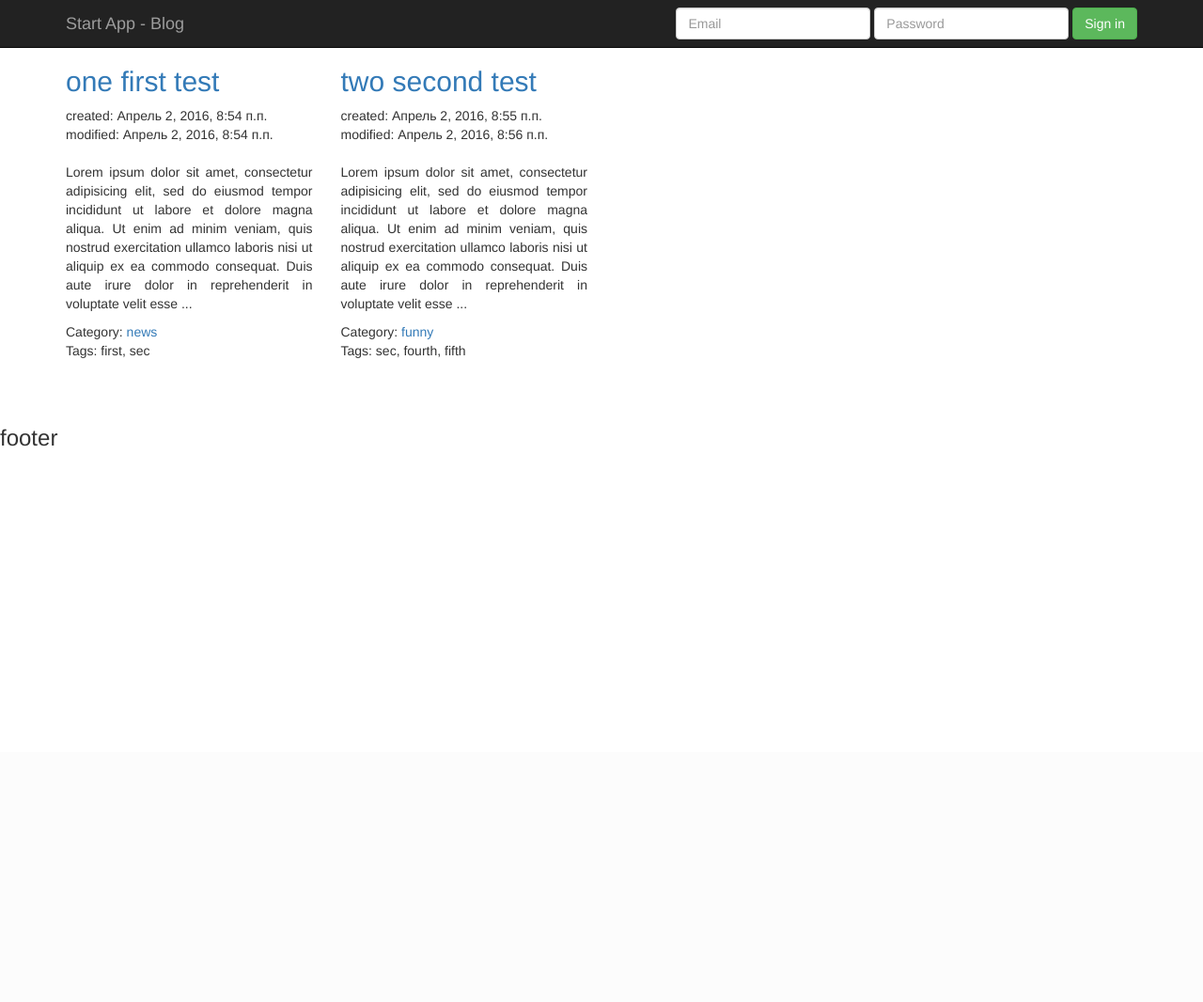
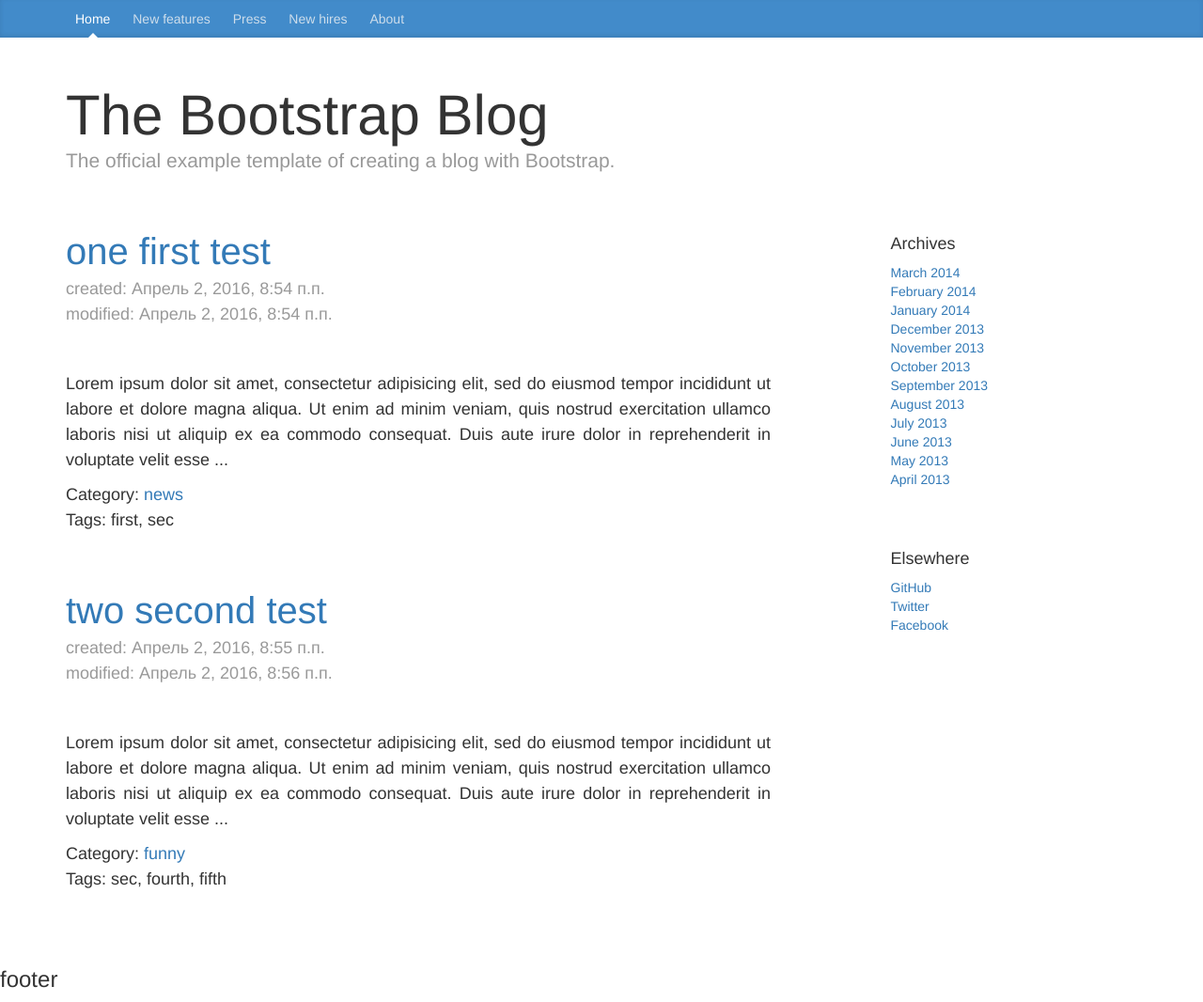
Before and after one commit to alexxxmen/Odjooo, a Django app: page / in a window 1280 px wide. Shown: the whole page at 94% size. Before the commit the page ends 475 px from the top, so only its background shows below. Run offline with Django 3.2, Linux system fonts and the light colour scheme; data comes from the database, SQL or seed files in the repository; some libraries are stand-ins or nearby versions.

Commit message:
template notes

```diff
--- a/static/blog/css/style.css
+++ b/static/blog/css/style.css
@@ -0,0 +1,166 @@
+/*
+ * Globals
+ */
+
+body {
+  font-family: Georgia, "Times New Roman", Times, serif;
+  color: #555;
+}
+
+h1, .h1,
+h2, .h2,
+h3, .h3,
+h4, .h4,
+h5, .h5,
+h6, .h6 {
+  margin-top: 0;
+  font-family: "Helvetica Neue", Helvetica, Arial, sans-serif;
+  font-weight: normal;
+  color: #333;
+}
+
+
+/*
+ * Override Bootstrap's default container.
+ */
+
+@media (min-width: 1200px) {
+  .container {
+    width: 970px;
+  }
+}
+
+
+/*
+ * Masthead for nav
+ */
+
+.blog-masthead {
+  background-color: #428bca;
+  -webkit-box-shadow: inset 0 -2px 5px rgba(0,0,0,.1);
+          box-shadow: inset 0 -2px 5px rgba(0,0,0,.1);
+}
+
+/* Nav links */
+.blog-nav-item {
+  position: relative;
+  display: inline-block;
+  padding: 10px;
+  font-weight: 500;
+  color: #cdddeb;
+}
+.blog-nav-item:hover,
+.blog-nav-item:focus {
+  color: #fff;
+  text-decoration: none;
+}
+
+/* Active state gets a caret at the bottom */
+.blog-nav .active {
+  color: #fff;
+}
+.blog-nav .active:after {
+  position: absolute;
+  bottom: 0;
+  left: 50%;
+  width: 0;
+  height: 0;
+  margin-left: -5px;
+  vertical-align: middle;
+  content: " ";
+  border-right: 5px solid transparent;
+  border-bottom: 5px solid;
+  border-left: 5px solid transparent;
+}
+
+
+/*
+ * Blog name and description
+ */
+
+.blog-header {
+  padding-top: 20px;
+  padding-bottom: 20px;
+}
+.blog-title {
+  margin-top: 30px;
+  margin-bottom: 0;
+  font-size: 60px;
+  font-weight: normal;
+}
+.blog-description {
+  font-size: 20px;
+  color: #999;
+}
+
+
+/*
+ * Main column and sidebar layout
+ */
+
+.blog-main {
+  font-size: 18px;
+  line-height: 1.5;
+}
+
+/* Sidebar modules for boxing content */
+.sidebar-module {
+  padding: 15px;
+  margin: 0 -15px 15px;
+}
+.sidebar-module-inset {
+  padding: 15px;
+  background-color: #f5f5f5;
+  border-radius: 4px;
+}
+.sidebar-module-inset p:last-child,
+.sidebar-module-inset ul:last-child,
+.sidebar-module-inset ol:last-child {
+  margin-bottom: 0;
+}
+
+
+/* Pagination */
+.pager {
+  margin-bottom: 60px;
+  text-align: left;
+}
+.pager > li > a {
+  width: 140px;
+  padding: 10px 20px;
+  text-align: center;
+  border-radius: 30px;
+}
+
+
+/*
+ * Blog posts
+ */
+
+.blog-post {
+  margin-bottom: 60px;
+}
+.blog-post-title {
+  margin-bottom: 5px;
+  font-size: 40px;
+}
+.blog-post-meta {
+  margin-bottom: 20px;
+  color: #999;
+}
+
+
+/*
+ * Footer
+ */
+
+.blog-footer {
+  padding: 40px 0;
+  color: #999;
+  text-align: center;
+  background-color: #f9f9f9;
+  border-top: 1px solid #e5e5e5;
+}
+.blog-footer p:last-child {
+  margin-bottom: 0;
+}
--- a/templates/blog/index.html
+++ b/templates/blog/index.html
@@ -1,39 +1,69 @@
 {% extends 'base.html' %}
 {% block title %}{{ title }}{% endblock %}
 {% block content %}
-    <div class="container container-plus">
+    <div class="container">
+    <div class="blog-header">
+        <h1 class="blog-title">The Bootstrap Blog</h1>
+        <p class="lead blog-description">The official example template of creating a blog with Bootstrap.</p>
+    </div>
         {% if articles %}
             <div class="row">
+                <div class="col-sm-8 blog-main">
                     {% for art in articles %}
-                    <div class="col-md-3">
-                        <article>
-                            <header>
-                                <h2><a href="{% url 'Blog:article_detail' art.id %}">{{ art.title }}</a></h2>
-                            </header>
-                            <section>
+                    <div class="blog-post">
+                        <h2 class="blog-post-title"><a href="{% url 'Blog:article_detail' art.id %}">{{ art.title }}</a></h2>
+                        <p class="blog-post-meta">
                             created: {{ art.pub_date }}<br>
                             modified: {{ art.modified }}<br>
                             <br>
-                            </section>
-                            <section class="text-justify">
+                        </p>
+                        <div class="text-justify">
                             <p>{{ art.text|slice:":300" }}...</p>
-                            </section>
-                            <section>
+                        </div>
+                        <div>
                             Category: <a href="{% url 'Blog:articles_by_cat' art.category_id %}">{{ art.category }}</a>
-                            </section>
-                            <section>
+                        </div>
+                        <div>
                             Tags: {% for tag in art.tags.all %}
                                     {{ tag.name }}{% if forloop.first %},
                                     {% elif not forloop.last %},
                                     {% endif %}
                                   {% endfor %}
-                            </section>
-                        </article>
+                        </div>
                     </div>
                     {% endfor %}
                 </div>
+                <div class="col-sm-3 col-sm-offset-1 blog-sidebar">
+                    <div class="sidebar-module">
+                        <h4>Archives</h4>
+                        <ol class="list-unstyled">
+                          <li><a href="#">March 2014</a></li>
+                          <li><a href="#">February 2014</a></li>
+                          <li><a href="#">January 2014</a></li>
+                          <li><a href="#">December 2013</a></li>
+                          <li><a href="#">November 2013</a></li>
+                          <li><a href="#">October 2013</a></li>
+                          <li><a href="#">September 2013</a></li>
+                          <li><a href="#">August 2013</a></li>
+                          <li><a href="#">July 2013</a></li>
+                          <li><a href="#">June 2013</a></li>
+                          <li><a href="#">May 2013</a></li>
+                          <li><a href="#">April 2013</a></li>
+                        </ol>
+                    </div>
+                    <div class="sidebar-module">
+                        <h4>Elsewhere</h4>
+                        <ol class="list-unstyled">
+                          <li><a href="#">GitHub</a></li>
+                          <li><a href="#">Twitter</a></li>
+                          <li><a href="#">Facebook</a></li>
+                        </ol>
+                    </div>
+                </div><!-- /.blog-sidebar -->
+            </div><!-- /.row -->
+
+    </div><!-- /.container -->
             {% else %}
                 Sorry, but I doesn't have articles yet :(
             {% endif %}
-    </div>
 {% endblock %}
--- a/templates/includes/head.html
+++ b/templates/includes/head.html
@@ -10,7 +10,7 @@
         <title>{% block title %}Start App - Blog{% endblock %}</title>
         <meta name="description" content="">
         <meta name="viewport" content="width=device-width, initial-scale=1">
-
+        <link rel="stylesheet" href="{% static 'blog/css/style.css' %}">
         <link rel="stylesheet" href="{% static 'blog/css/bootstrap.min.css' %}">
 
     </head>
--- a/templates/includes/topmenu.html
+++ b/templates/includes/topmenu.html
@@ -1,24 +1,11 @@
-             <nav class="navbar navbar-inverse navbar-fixed-top">
-                  <div class="container">
-                    <div class="navbar-header">
-                      <button type="button" class="navbar-toggle collapsed" data-toggle="collapse" data-target="#navbar" aria-expanded="false" aria-controls="navbar">
-                        <span class="sr-only">Toggle navigation</span>
-                        <span class="icon-bar"></span>
-                        <span class="icon-bar"></span>
-                        <span class="icon-bar"></span>
-                      </button>
-                      <a class="navbar-brand" href="{% url 'Blog:home' %}">Start App - Blog</a>
-                    </div>
-                    <div id="navbar" class="navbar-collapse collapse">
-                      <form class="navbar-form navbar-right">
-                        <div class="form-group">
-                          <input type="text" placeholder="Email" class="form-control">
-                        </div>
-                        <div class="form-group">
-                          <input type="password" placeholder="Password" class="form-control">
-                        </div>
-                        <button type="submit" class="btn btn-success">Sign in</button>
-                      </form>
-                    </div><!--/.navbar-collapse -->
-                  </div>
-                </nav>
+    <div class="blog-masthead">
+      <div class="container">
+        <nav class="blog-nav">
+          <a class="blog-nav-item active" href="#">Home</a>
+          <a class="blog-nav-item" href="#">New features</a>
+          <a class="blog-nav-item" href="#">Press</a>
+          <a class="blog-nav-item" href="#">New hires</a>
+          <a class="blog-nav-item" href="#">About</a>
+        </nav>
+      </div>
+    </div>
```
Also changed, not shown: 1 other file. Lines whose indentation alone changed are shown as unchanged.
